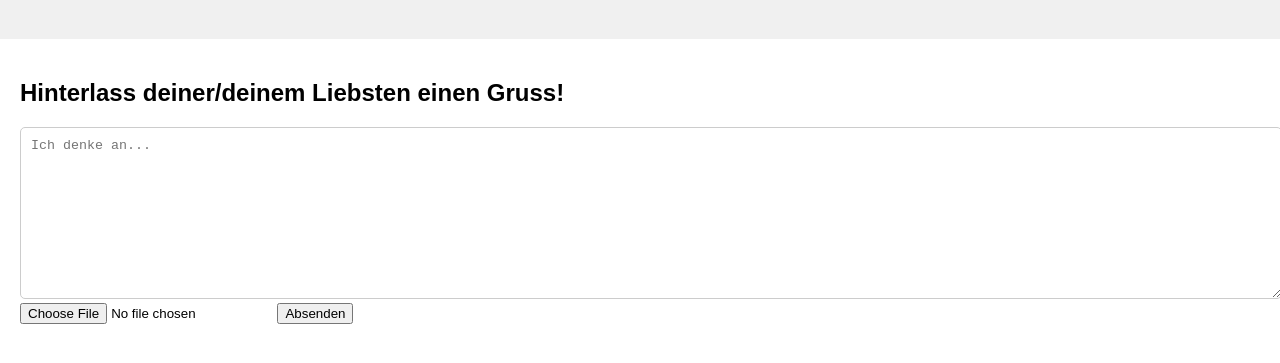
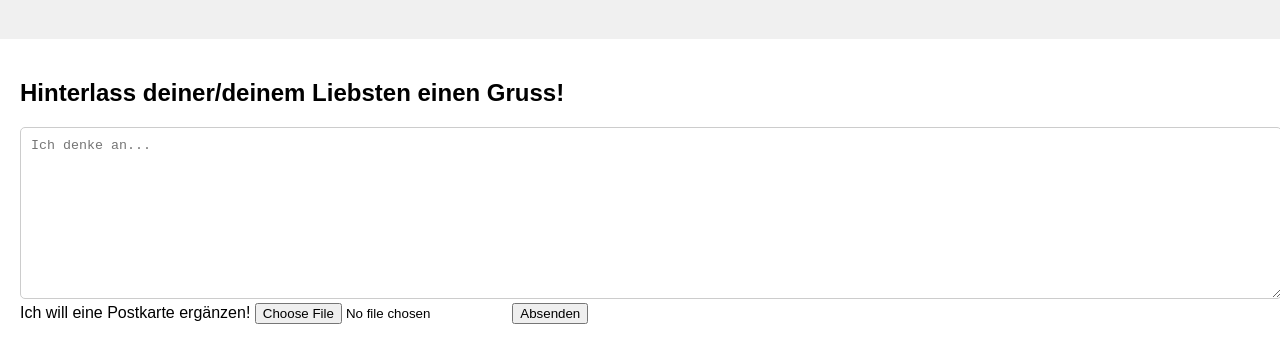
Before and after one commit to stanislavaz/projectfirebase, a website with bundled scripts: page index.html in a window 1280 px wide. Shown: the part 81-444 px from the top of the page. Built offline with nearby package versions, Linux system fonts and the light colour scheme; no server answers.

Commit message:
Update index.html

```diff
--- a/index.html
+++ b/index.html
@@ -20,7 +20,11 @@
     <div id="newPostForm">
       <h2>Hinterlass deiner/deinem Liebsten einen Gruss!</h2>
       <textarea id="postContent" placeholder="Ich denke an..."></textarea>
+
+      <!-- Change the label text here -->
+      <label for="imageUpload" id="uploadLabel">Ich will eine Postkarte ergänzen!</label>
       <input type="file" id="imageUpload" accept="image/*">
+
       <button id="postButton">Absenden</button>
     </div>
     <div id="postsContainer"></div>
```
